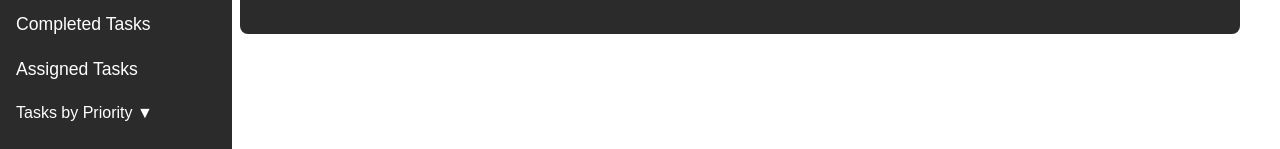
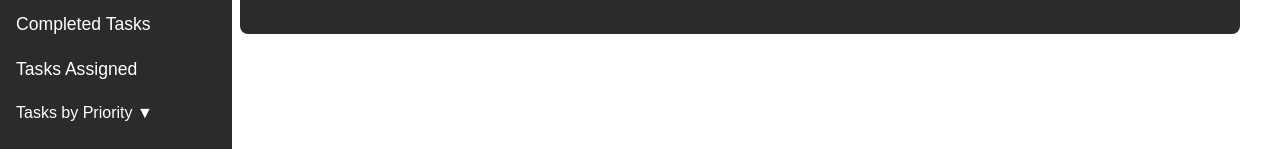
Before and after one commit to harshitagarwal04/Task-Management-System, a Next.js app in the folder frontend/: page /tasks/completed in a window 1280 px wide. Shown: the part 220-369 px from the top of the page. Built offline with nearby package versions, Linux system fonts and the light colour scheme.

Commit message:
Fix sidebar link text for more clarity

```diff
--- a/frontend/src/components/Sidebar.tsx
+++ b/frontend/src/components/Sidebar.tsx
@@ -27,7 +27,7 @@ const Sidebar: React.FC = () => {
         Completed Tasks
       </a>
       <a href="/tasks/assigned" className={`${styles.assignedTasksLink}`}>
-        Assigned Tasks
+        Tasks Assigned
       </a>
       <div>
         <button
```
